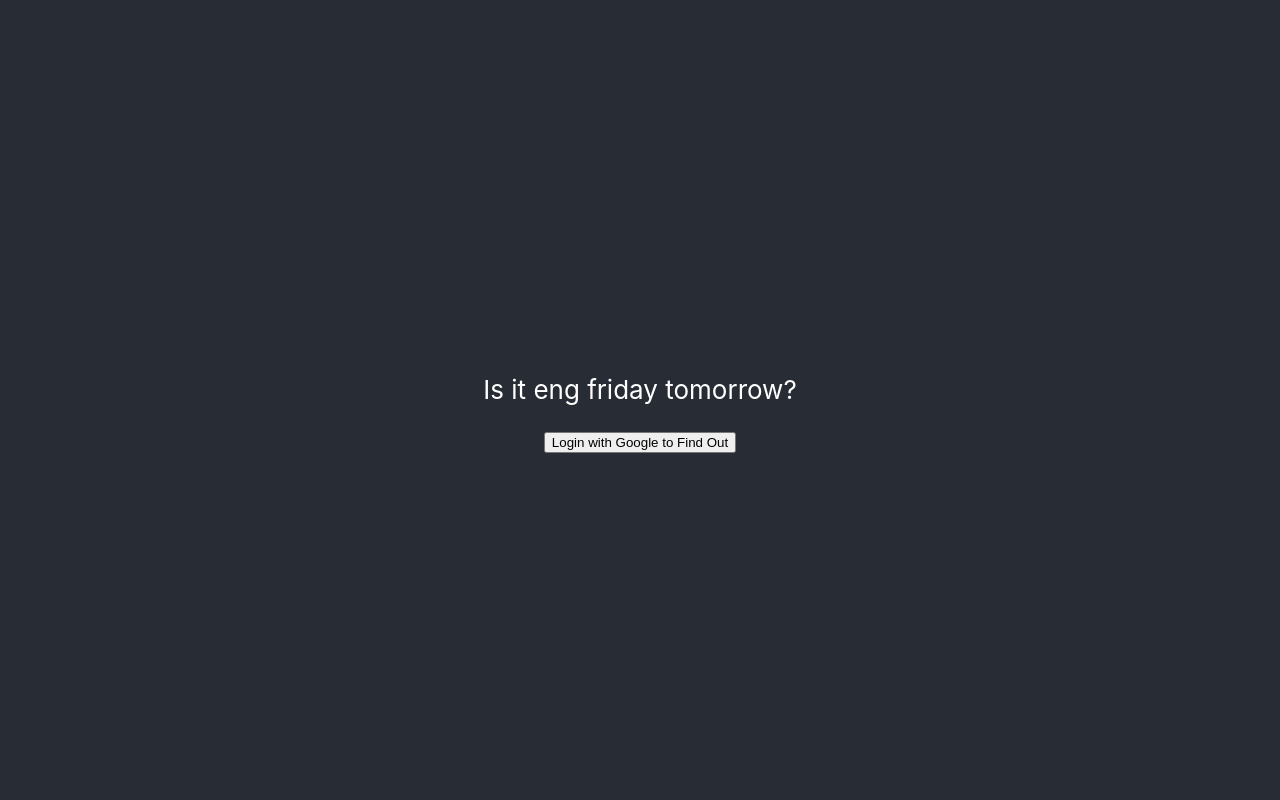
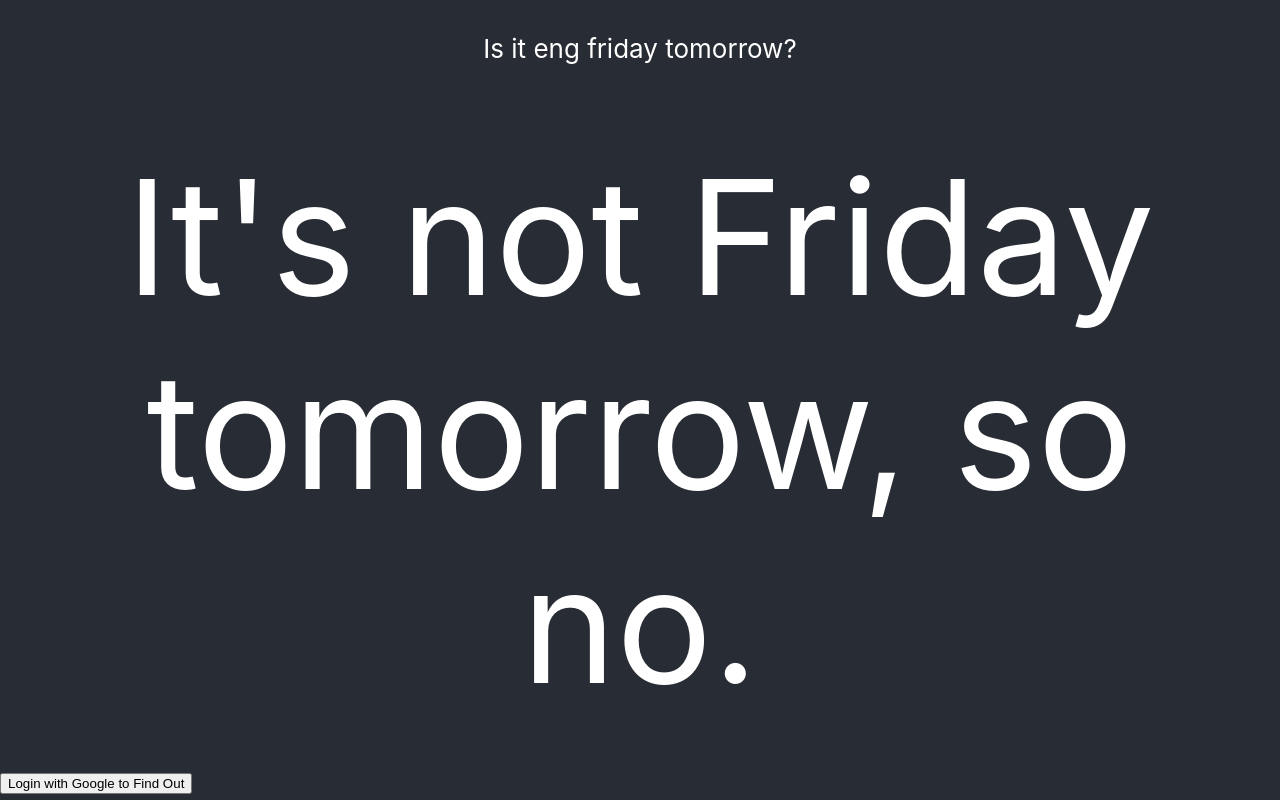
Before and after one commit to imccausl/is-it-eng-friday-tomorrow, a React (Create React App) app: page / in a window 1280 px wide. Built offline with nearby package versions, Linux system fonts and the light colour scheme.

Commit message:
don't bother checking if it's not friday tomorrow

```diff
--- a/src/App.css
+++ b/src/App.css
@@ -34,3 +34,10 @@
 .button-container {
   text-align: center;
 }
+
+.not-friday {
+  text-align: center;
+  color: white;
+  font-size: 10em;
+  padding: 50px;
+}
--- a/src/App.js
+++ b/src/App.js
@@ -4,13 +4,18 @@
 import moment from 'moment'
 class GoogleSignIn extends React.Component {
   state = {
+    isFriday: false,
     isSignedIn: false,
     hasError: false,
     error: '',
   }
 
   componentDidMount() {
-    this.initGapi()
+    const tomorrow = moment().weekday()
+    if (tomorrow === 4) {
+      this.setState({ isFriday: true })
+      this.initGapi()
+    }
   }
 
   initGapi = () => {
@@ -89,11 +94,14 @@
   }
 
   render() {
-    const { isSignedIn } = this.state
+    const { isSignedIn, isFriday } = this.state
 
     return (
       <>
-        {isSignedIn && <GoogleAnswer />}
+        {isSignedIn && isFriday && <GoogleAnswer />}
+        {!isFriday && (
+          <div className="not-friday">It's not Friday tomorrow, so no.</div>
+        )}
         {this.getAuthButton()}
       </>
     )
@@ -104,6 +112,7 @@
   state = {
     hasError: false,
     hasEvents: false,
+    isFriday: false,
     isEngFriday: false,
     loading: true,
     error: '',
@@ -146,7 +155,7 @@
       })
       .catch((error) => {
         console.log(error)
-        this.setState({ hasError: true, error })
+        this.setState({ hasError: true, error, loading: false })
       })
   }
 
@@ -161,7 +170,7 @@
     }
 
     if (hasError) {
-      return <div className="error">Probably not?</div>
+      return <div className="error">Something's wrong!</div>
     }
     return <div className="answer">{isEngFriday ? 'YES' : 'NO'}</div>
   }
```
